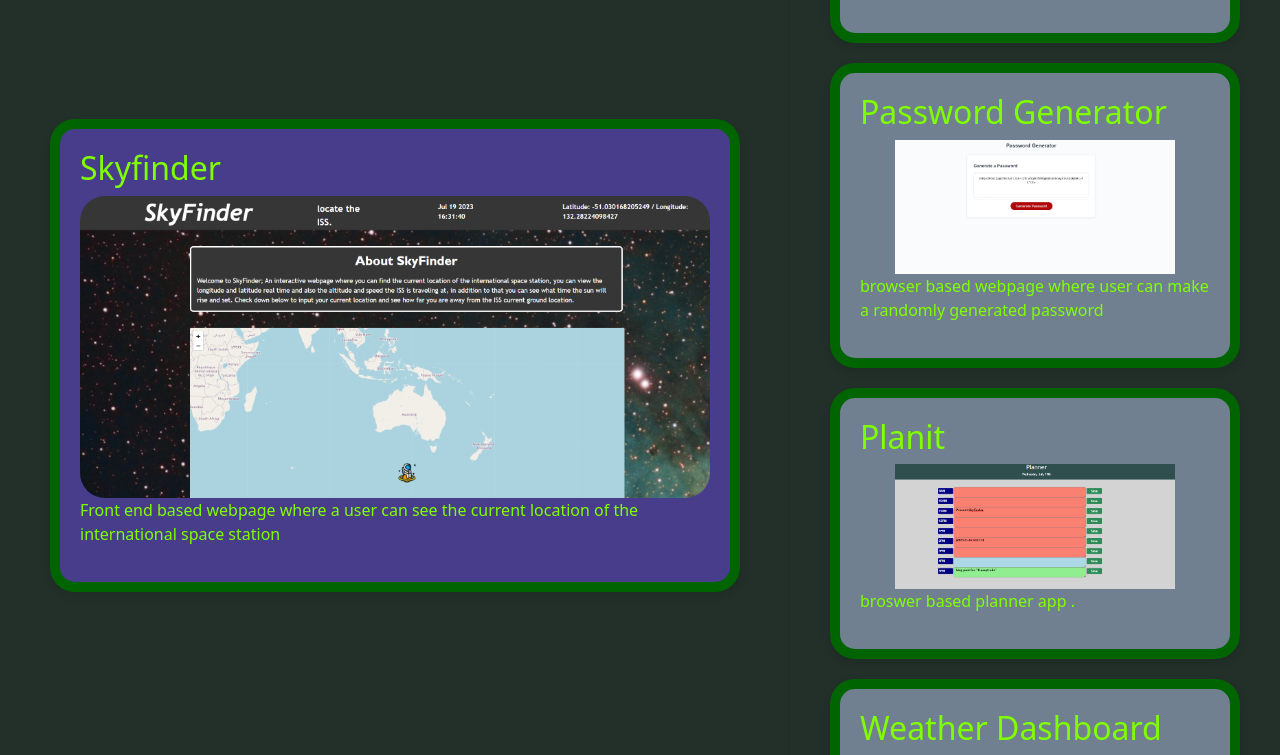
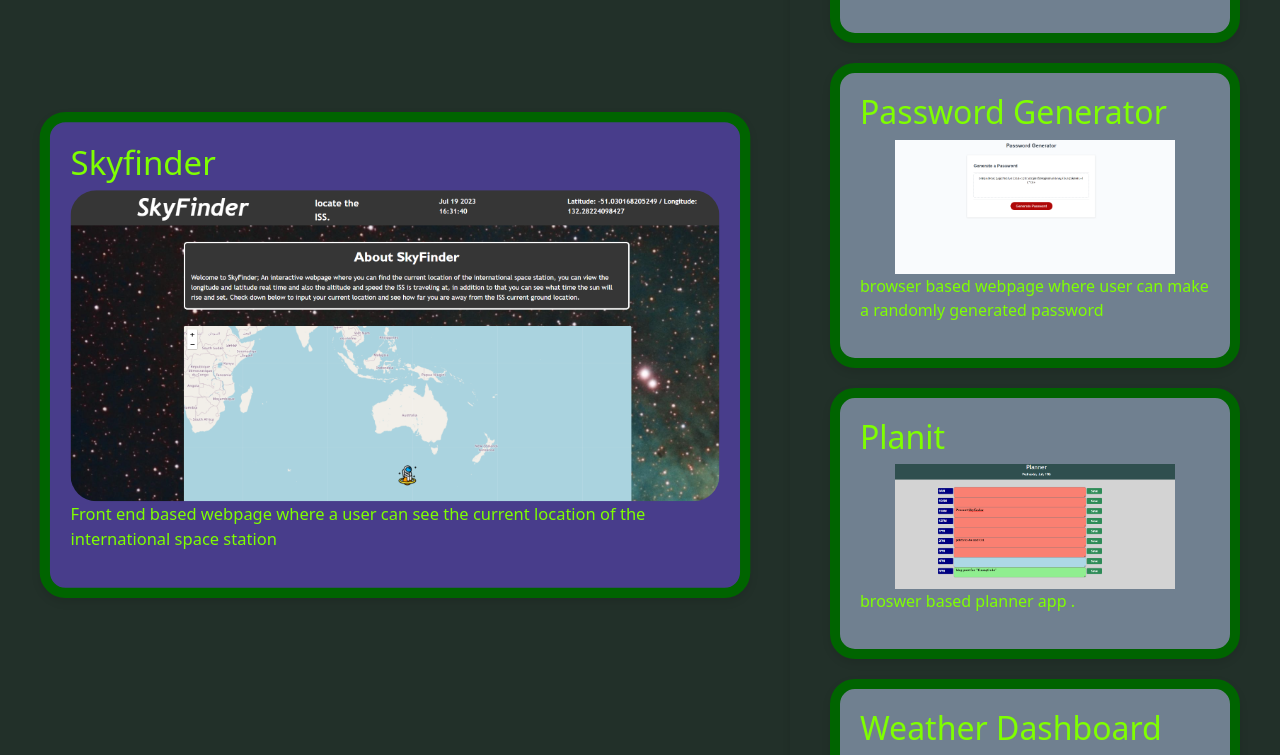
Before and after one commit to figuri/figuri-portfolio, a plain HTML site: page index.html in a window 1280 px wide. In both pictures the pointer is over the element 395 px from the left and 2175 px from the top of the page. Shown: the part 1820-2575 px from the top of the page. Drawn offline with nearby package versions, Linux system fonts and the light colour scheme.

Commit message:
added transform so when hover over project card it gets bigger :)

```diff
--- a/assets/css/style.css
+++ b/assets/css/style.css
@@ -214,6 +214,7 @@ aside {
 .project:hover, .important-project:hover {
     cursor: pointer;
     background-color: darkslateblue;
+    transform: scale(1.03);
 }
 
 .header {
```
